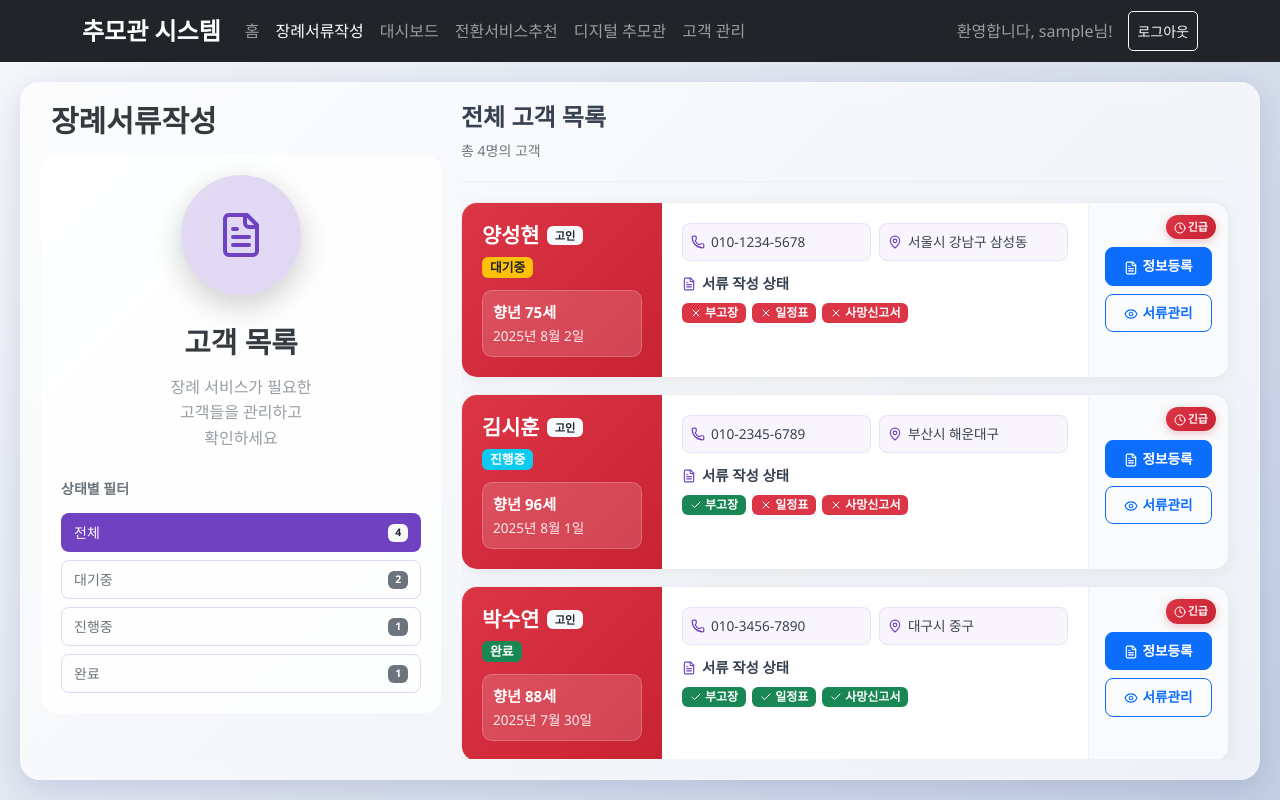
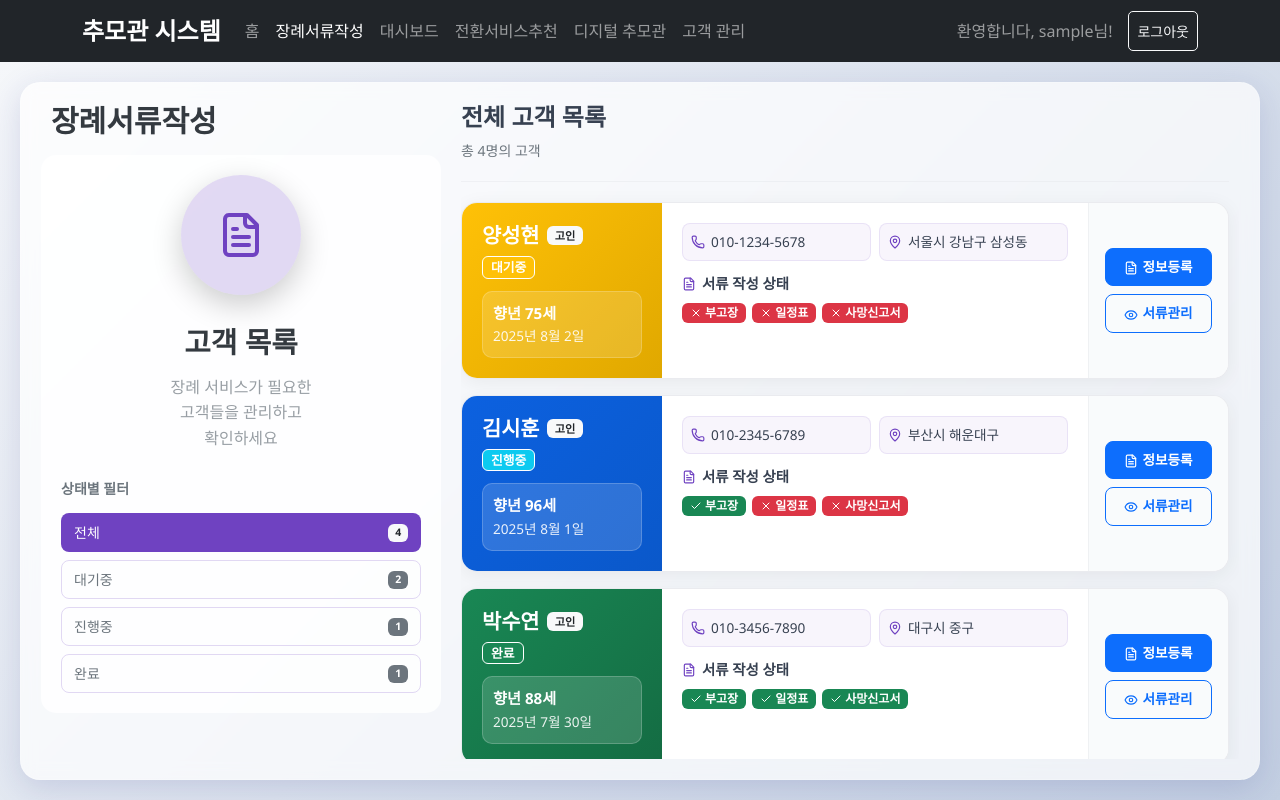
Before and after one commit to Aivle-Bigproject11/Front, a React (Create React App) app: page /menu1-1 in a window 1280 px wide. Built offline with nearby package versions, Linux system fonts and the light colour scheme; no server answers; sample sign-in values are in the browser's storage.

Commit message:
Menu1-1 고객 카드 색상 변경 (대기중, 진행중, 완료에 맞게) '긴급' 알림 제거

```diff
--- a/src/pages/Menu1-1.js
+++ b/src/pages/Menu1-1.js
@@ -102,6 +102,14 @@ const Menu1_1 = () => {
       </div>
     );
   }
+
+  // Define background colors based on status
+  const statusBackgrounds = {
+    pending: 'linear-gradient(135deg, #ffc107 0%, #e0a800 100%)',
+    inProgress: 'linear-gradient(135deg, #0c61e0ff 0%, #0a58ca 100%)',
+    completed: 'linear-gradient(135deg, #198754 0%, #146c43 100%)',
+  };
+  const defaultBackground = 'linear-gradient(135deg, #6f42c1 0%, #5a32a3 100%)';
 
   return (
     <div className="page-wrapper" style={{
@@ -269,7 +277,6 @@ const Menu1_1 = () => {
               gap: '16px'
             }}>
               {filteredCustomers.map((customer) => {
-                const urgency = customerUtils.getUrgencyLevel(customer.funeralDate);
                 return (
                   <div key={customer.id} style={{
                     background: 'white',
@@ -282,25 +289,8 @@ const Menu1_1 = () => {
                     position: 'relative',
                   }}
                   >
-                    {urgency === 'urgent' && (
-                      <div style={{
-                        position: 'absolute', top: '12px', right: '12px',
-                        background: 'linear-gradient(135deg, #dc3545 0%, #c82333 100%)',
-                        color: 'white', padding: '4px 8px', borderRadius: '12px',
-                        fontSize: '11px', fontWeight: '600', zIndex: 10,
-                        boxShadow: '0 2px 8px rgba(220, 53, 69, 0.3)'
-                      }}>
-                        <Clock size={12} style={{ marginRight: '2px' }} />
-                        긴급
-                      </div>
-                    )}
-
                     <div style={{
-                      background: urgency === 'urgent'
-                        ? 'linear-gradient(135deg, #dc3545 0%, #c82333 100%)'
-                        : urgency === 'warning'
-                          ? 'linear-gradient(135deg, #ffc107 0%, #e0a800 100%)'
-                          : 'linear-gradient(135deg, #6f42c1 0%, #5a32a3 100%)',
+                      background: statusBackgrounds[customer.status] || defaultBackground,
                       padding: '20px', color: 'white', display: 'flex', flexDirection: 'column',
                       justifyContent: 'center', minWidth: '200px', position: 'relative'
                     }}>
@@ -314,9 +304,14 @@ const Menu1_1 = () => {
                             고인
                           </Badge>
                         </h4>
-                        <Badge className={customerUtils.getStatusColor(customer.status)}
-                               style={{ fontSize: '0.8rem', padding: '4px 8px' }}>
-                          {customerUtils.getStatusText(customer.status)}
+                        <Badge
+                            className={`${customerUtils.getStatusColor(customer.status)} text-white`}
+                            style={{
+                                fontSize: '0.8rem',
+                                padding: '4px 8px',
+                                border: '1px solid white'
+                            }}>
+                            {customerUtils.getStatusText(customer.status)}
                         </Badge>
                       </div>
                       <div style={{
@@ -438,7 +433,7 @@ const Menu1_1 = () => {
             color: white;
             }
             .btn-purple:hover {
-                            background-color: transparent;
+                        background-color: transparent;
             background-color: #5a32a3;
             border-color: #5a32a3;
             color: white;
```
